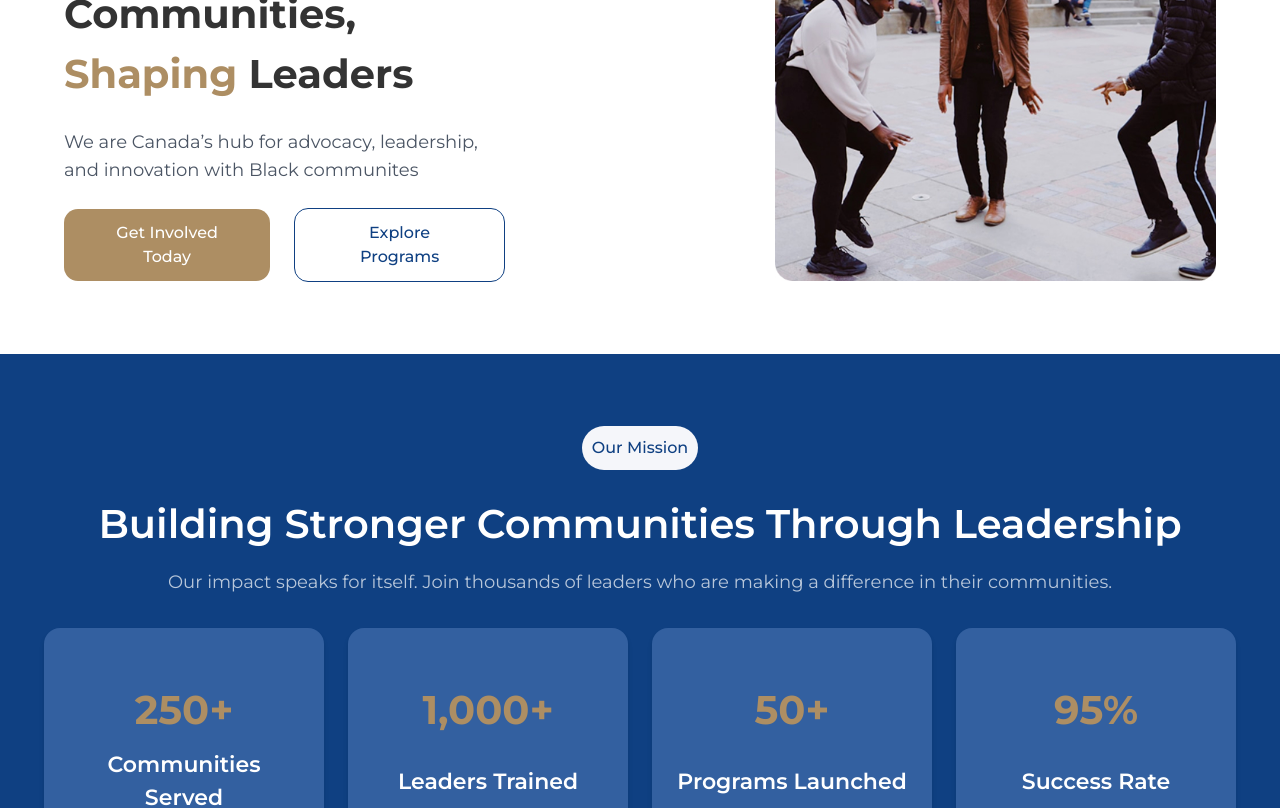
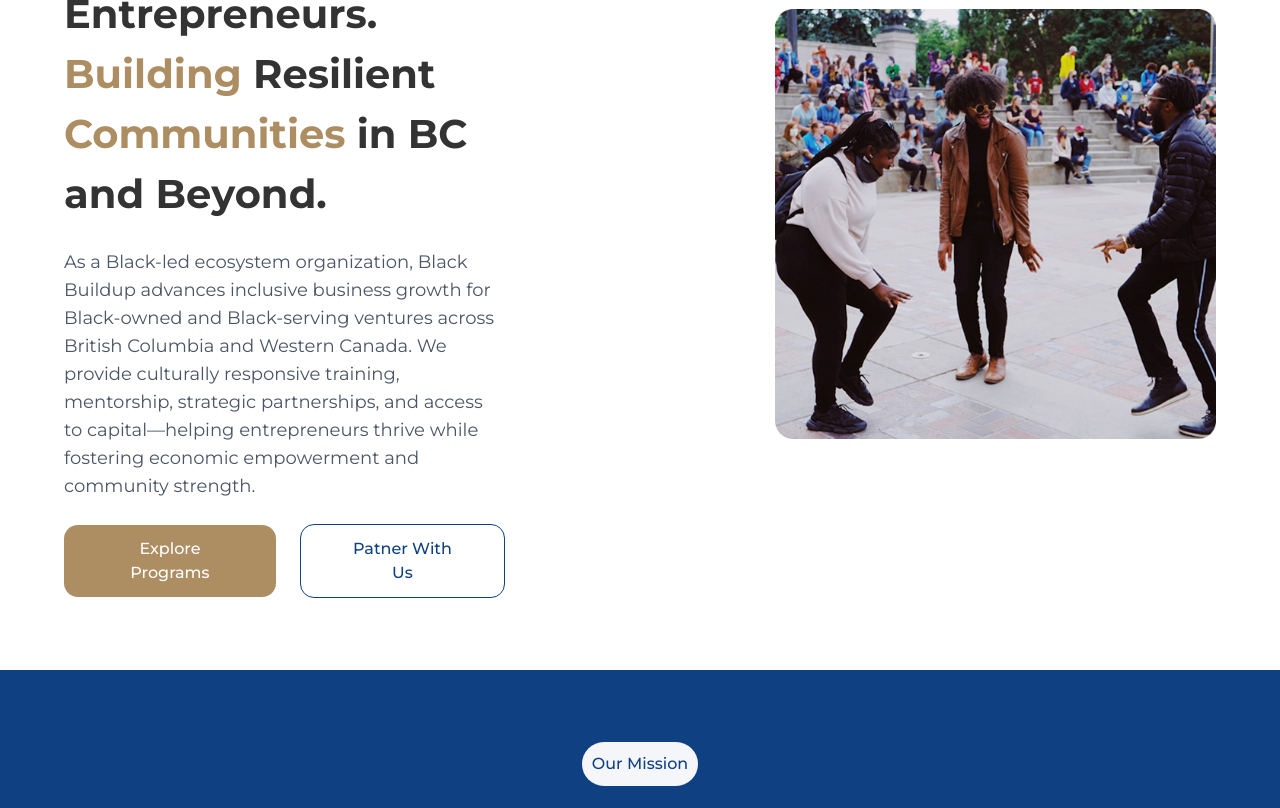
Before and after one commit to daisybuildup/BlackBuildup-Website-, a Next.js app: page / in a window 1280 px wide. Shown: the part 300-1108 px from the top of the page. Built offline with nearby package versions, Linux system fonts and the light colour scheme; no server answers.

Commit message:
updated designs

```diff
--- a/src/app/components/HomeClient.jsx
+++ b/src/app/components/HomeClient.jsx
@@ -9,10 +9,10 @@
   return (
     <div>
       <button
-        className="text-white bg-[#AD8E63] hover:bg-[#a57d45] cursor-pointer py-3 px-8.5 font-medium rounded-[14px]"
+        className="text-[#0F4082] border-[#0F4082] border cursor-pointer hover:bg-[#0f4082] hover:text-white  py-3 px-10 font-medium rounded-[14px]"
         onClick={() => setIsInvolveOpen(true)}
       >
-        Get Involved Today
+        Patner With Us
       </button>
 
       {isInvolveOpen && (
--- a/src/app/components/programCard.jsx
+++ b/src/app/components/programCard.jsx
@@ -6,10 +6,10 @@
 
 const ProgramCard = () => {
   const cards = [
-    { number: 250, suffix: "+", description: "Communities Served", text: "Across the nation" },
-    { number: 1000, suffix: "+", description: "Leaders Trained", text: "Since our founding" },
-    { number: 50, suffix: "+", description: "Programs Launched", text: "Across initiatives" },
-    { number: 95, suffix: "%", description: "Success Rate", text: "Program completion" },
+    { number: 3000, suffix: "+",  text: "Black entrepreneurs and professionals trained" },
+    { number: 8, prefix: "~$", suffix: "M",  text: "raised for the Black entrepreneurship ecosystem" },
+    { number: 5000, suffix: "+",    text: "individuals reached across BC" },
+    { number: 100, suffix: "+",    text: "notable speakers featured at our events" },
   ];
 
   return (
@@ -30,23 +30,20 @@
             ref={ref}
             key={index}
             className="
-              flex flex-col justify-between items-center
-              w-full max-w-[330px] min-h-[240px]
-              py-13 px-6
+              flex flex-col justify-start items-center
+              w-full max-w-[330px] min-h-[172px]
+              py-10 px-6
               bg-[#3360A0] rounded-[16px] shadow-md
               text-center
             "
           >
             {/* Number */}
             <h1 className="text-[40px] font-bold text-[#AD8E63]">
+              {card.prefix}
               {inView ? <CountUp end={card.number} duration={2.5} /> : 0}
               {card.suffix}
             </h1>
 
-            {/* Description */}
-            <h2 className="text-[22px] font-semibold text-white mt-2">
-              {card.description}
-            </h2>
 
             {/* Subtext */}
             <p className="text-white/70 text-[16px] mt-1">{card.text}</p>
--- a/src/app/page.jsx
+++ b/src/app/page.jsx
@@ -28,8 +28,8 @@
      <section className='xl:grid-cols-2 grid justify-between items-center pt-[150px] px-5 mx-auto md:mx-11 gap-[20px] xl:gap-[270px]'>
       <div className=' flex flex-col justify-center xl:items-start items-center '>
       <h2 className=' text-[#0F4082] md:text-[20px] text-[14px] bg-[#edf0fc] xl:text-left text-center  font-medium rounded-2xl xl:w-[411px]  px-2.5 py-2.5'>Empowering Communities Since 2020 </h2>
-      <h1 className=' lg:text-[40px] text-[#AD8E63] md:w-[85%] xl:text-left text-center xl:w-full mt-4   md:mt-6 md:text-[30px]  text-[20px] font-bold'>Empowering <span className='text-[#333333]'>Communities,</span> Shaping <span className="text-[#333333]">Leaders</span></h1>
-      <p className='text-[#4B5564] md:text-lg  text-base text-center w-[90%] xl:w-full xl:text-left mt-6'>We are Canada’s hub for advocacy, leadership, and innovation with Black communites</p>
+      <h1 className=' lg:text-[40px] text-[#AD8E63] md:w-[85%] xl:text-left text-center xl:w-full mt-4   md:mt-6 md:text-[30px]  text-[20px] font-bold'>Empowering <span className='text-[#333333]'>Black Entrepreneurs.</span> Building <span className="text-[#333333]">Resilient</span> Communities <span className="text-[#333333]">in BC and Beyond.</span></h1>
+      <p className='text-[#4B5564] md:text-lg  text-base text-center w-[90%] xl:w-full xl:text-left mt-6'>As a Black-led ecosystem organization, Black Buildup advances inclusive business growth for Black-owned and Black-serving ventures across British Columbia and Western Canada. We provide culturally responsive training, mentorship, strategic partnerships, and access to capital—helping entrepreneurs thrive while fostering economic empowerment and community strength.</p>
       <div className='flex justify-center flex-wrap md:flex-nowrap xl:justify-start items-center gap-6 mt-6'>
       {/*<button className='text-white bg-[#AD8E63] hover:bg-[#a57d45] cursor-pointer py-3 px-8.5 font-medium rounded-[14px]' onClick={()=>setInvolve(true)}>Get Involved Today</button>
       {Involve &&<Cohort setIsOpenProp={()=>setInvolve(false)}
@@ -42,8 +42,9 @@
 
              }
              /> }*/}
+              <Link href='/program'><button  className='text-white bg-[#AD8E63] hover:bg-[#a57d45] cursor-pointer py-3 px-8.5 font-medium rounded-[14px]'>Explore Programs</button></Link>
              <GetInvolvedSection/>
-      <Link href='/program'><button  className='text-[#0F4082] border-[#0F4082] border cursor-pointer hover:bg-[#0f4082] hover:text-white  py-3 px-10 font-medium rounded-[14px]'>Explore Programs</button></Link>
+
       </div>
       </div>
       <div className='w-auto flex justify-center items-center'>
@@ -52,8 +53,8 @@
      </section>
      <section className=' md:px-11 px-5  py-[72px] mt-[72px] w-full h-auto bg-[#0F4082] text-white flex flex-col justify-center items-center'>
       <h2 className='p-2.5 bg-[#F5F6FA] rounded-full font-medium text-[#0F4082]'>Our Mission</h2>
-      <h1 className="lg:text-[40px] text-center text-[20px] md:text-[30px] font-semibold pt-6">Building Stronger Communities Through Leadership</h1>
-      <p className='text-lg mt-3.5 text-white/70 text-center'>Our impact speaks for itself. Join thousands of leaders who are making a difference in their communities.</p>
+      <h1 className="lg:text-[40px] text-center text-[20px] md:text-[30px] font-semibold pt-6">Building Western Canada's Strongest Black Entrepreneurship Ecosystem</h1>
+      <p className='text-lg mt-3.5 text-white/70 text-center md:max-w-[65%]'>Through targeted programs and deep collaboration, we address systemic barriers and create lasting economic change. Together with our consortium of partners, we've achieved:</p>
       <ProgramCard/>
 
       {/* Modal Section */}
```
